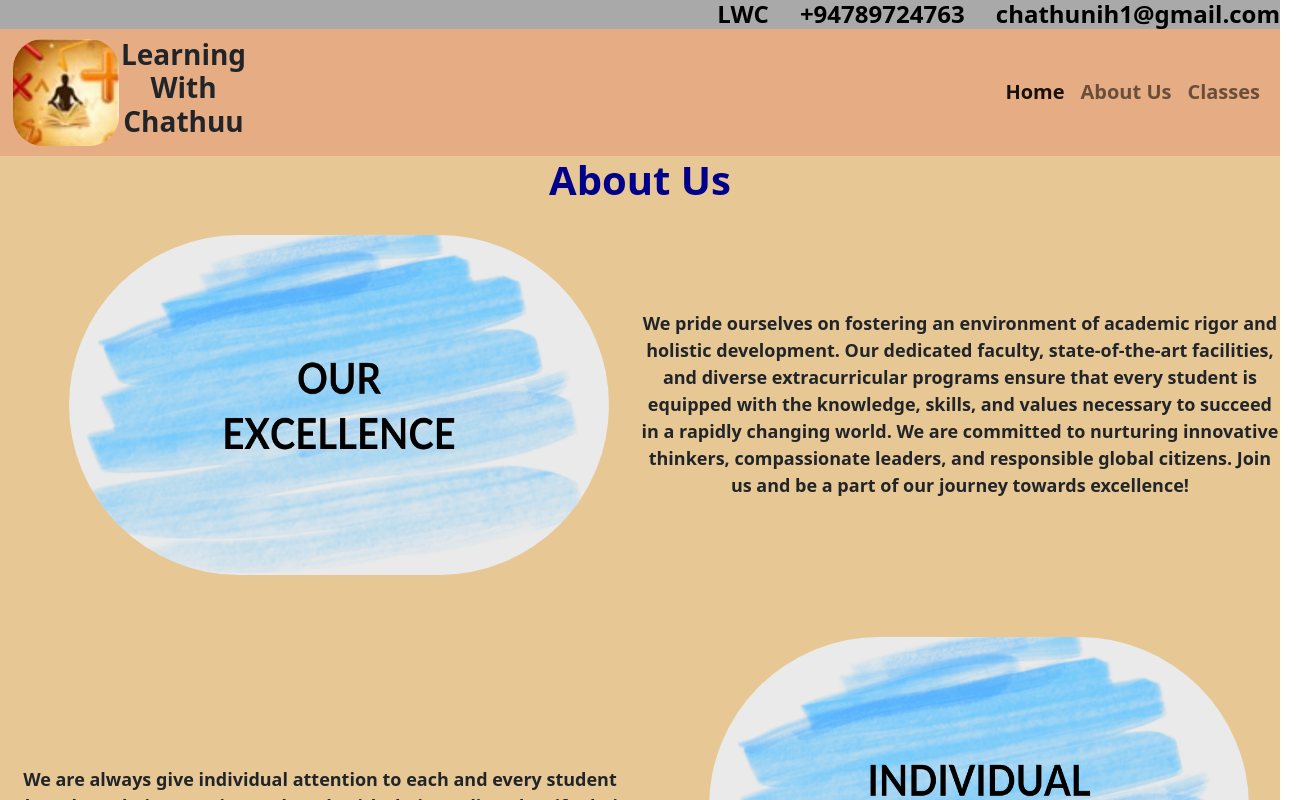
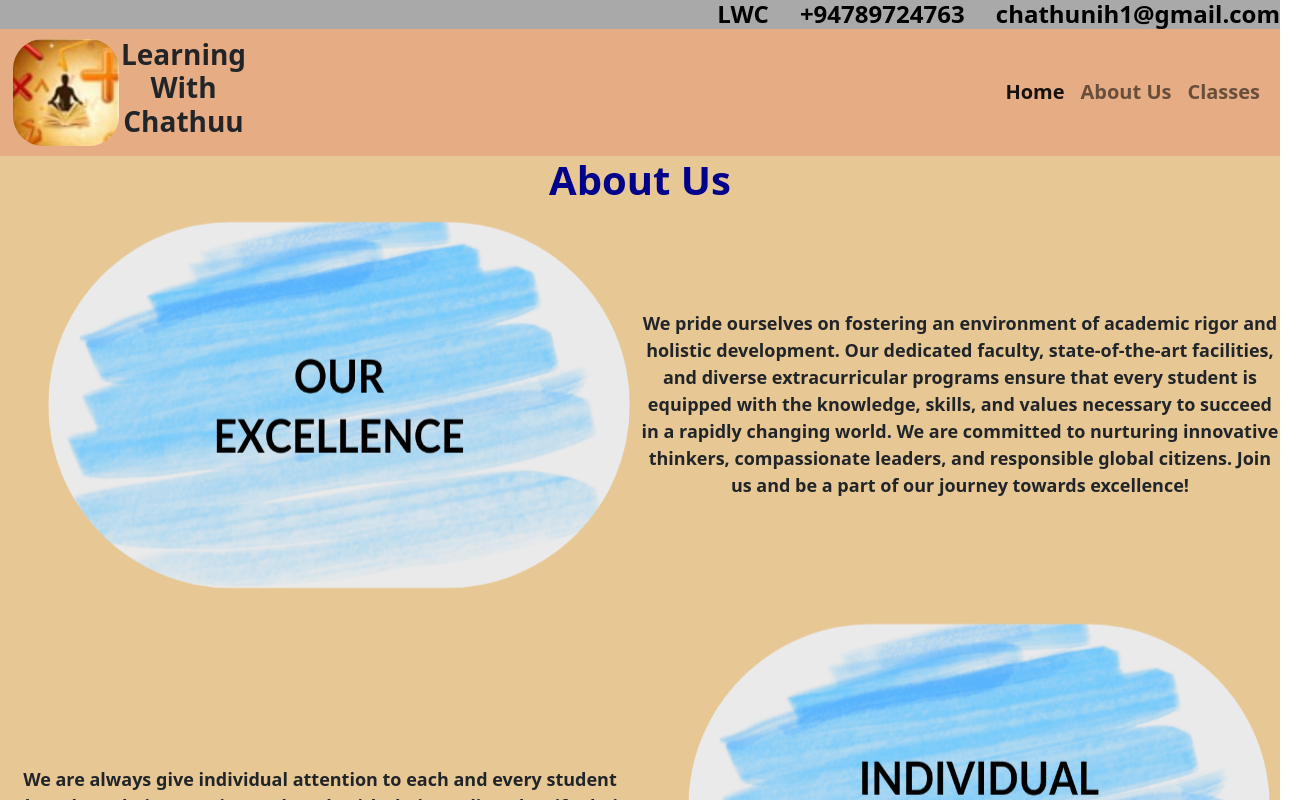
Before and after one commit to samara-aruna/Chathuni-s-Class-Web-Site, an Angular app: page /aboutus in a window 1280 px wide. Shown: the top 800 px of the page, 1302 px wide, since content can reach past the window. Built offline with nearby package versions, Linux system fonts and the light colour scheme.

Commit message:
Add Animation to aboutUs page

```diff
--- a/src/app/about-us/about-us.component.css
+++ b/src/app/about-us/about-us.component.css
@@ -26,3 +26,23 @@ table
     font-weight:bold;
     text-align:center;
 }
+
+img
+{
+    animation: scaleUpDown 15s ease-in-out infinite;
+}
+
+@keyframes scaleUpDown {
+    0%, 100% {
+      transform: scale(0.9);
+    }
+    50% {
+      transform: scale(1);
+    }
+    75% {
+      transform: scale(1.1);
+    }
+    25% {
+      transform: scale(1.1);
+    }
+  }
```
